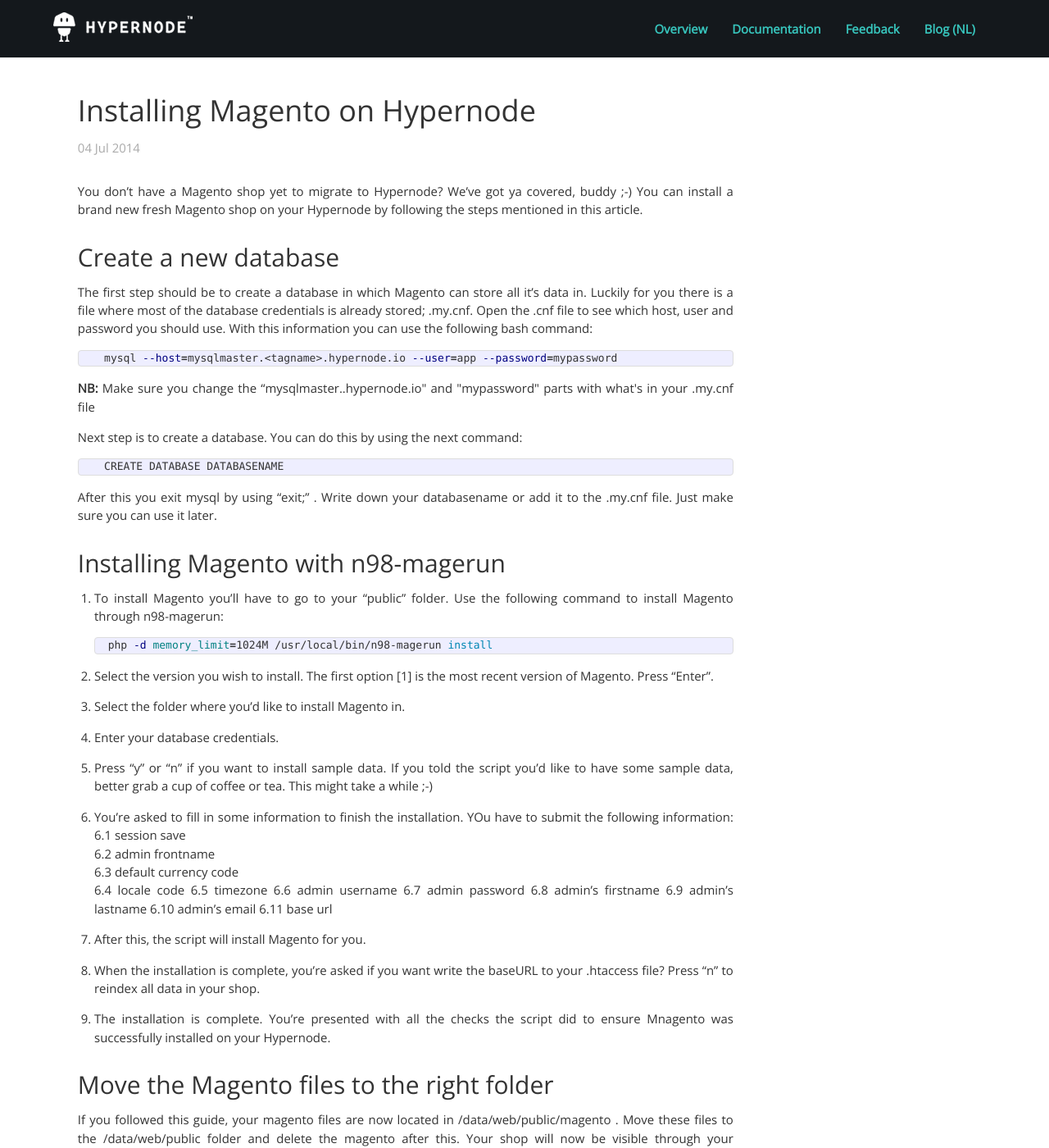
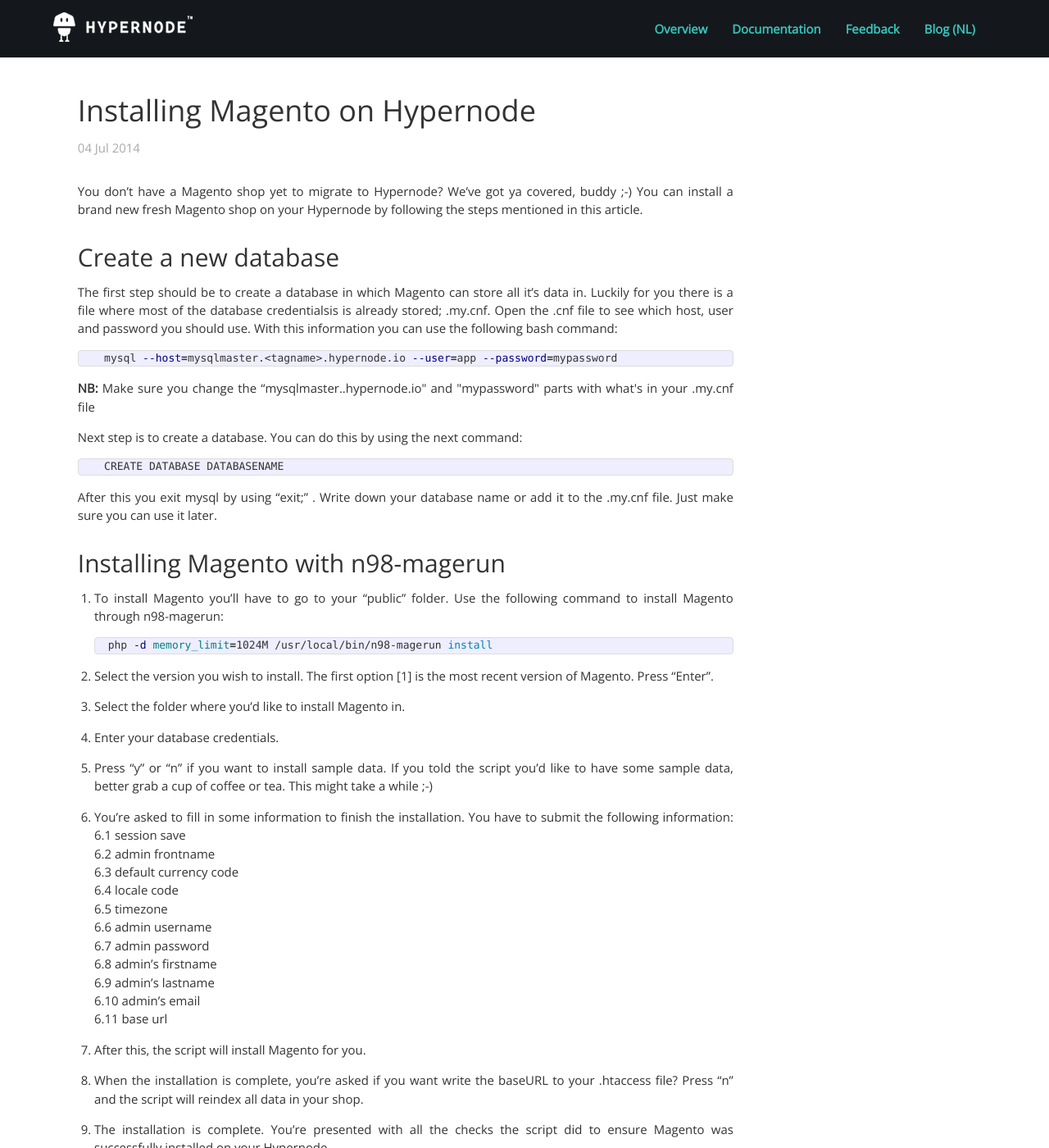
Before and after one commit to damnlie/hypernode.github.io, a Jekyll site: the page built from _posts/2014-07-04-installing-magento-on-hypernode.md, in a window 1280 px wide and 1400 px high. Shown: the whole window at 82% size. Built offline with Jekyll 4.4.1, drawn with Linux system fonts in a browser that asks for light colours; nearby versions of some CDN libraries; Markdown is read by kramdown in place of the engine named in the settings; a script that is not in the unit is left out; some of the changed text lies outside the part shown.

Commit message:
Ik zag nog een typo...

````diff
--- a/_posts/2014-07-04-installing-magento-on-hypernode.md
+++ b/_posts/2014-07-04-installing-magento-on-hypernode.md
@@ -10,7 +10,7 @@
 
 ## Create a new database
 
-The first step should be to create a database in which Magento can store all it's data in. Luckily for you there is a file where most of the database credentials is already stored; .my.cnf.
+The first step should be to create a database in which Magento can store all it's data in. Luckily for you there is a file where most of the database credentialsis is already stored; .my.cnf.
 Open the .cnf file to see which host, user and password you should use. With this information you can use the following bash command:
 
 ```sh
@@ -25,7 +25,7 @@
    CREATE DATABASE DATABASENAME
   ```
 
-After this you exit mysql by using "exit;" . Write down your databasename or add it to the .my.cnf file. Just make sure you can use it later.
+After this you exit mysql by using "exit;" . Write down your database name or add it to the .my.cnf file. Just make sure you can use it later.
 
 ## Installing Magento with n98-magerun
 
@@ -43,28 +43,28 @@
 
 5. Press "y" or "n" if you want to install sample data. If you told the script you'd like to have some sample data, better grab a cup of coffee or tea. This might take a while ;-)
 
-6. You're asked to fill in some information to finish the installation. YOu have to submit the following information:
+6. You're asked to fill in some information to finish the installation. You have to submit the following information:
 6.1  session save<br>
 6.2  admin frontname<br>
 6.3  default currency code<br>
-6.4  locale code
-6.5  timezone
-6.6  admin username
-6.7  admin password
-6.8  admin's firstname
-6.9  admin's lastname
-6.10 admin's email
-6.11 base url
+6.4  locale code<br>
+6.5  timezone<br>
+6.6  admin username<br>
+6.7  admin password<br>
+6.8  admin's firstname<br>
+6.9  admin's lastname<br>
+6.10 admin's email<br>
+6.11 base url<br>
 
 7. After this, the script will install Magento for you.
 
-8. When the installation is complete, you're asked if you want write the baseURL to your .htaccess file? Press "n" to reindex all data in your shop.
+8. When the installation is complete, you're asked if you want write the baseURL to your .htaccess file? Press "n" and the script will reindex all data in your shop.
 
-9. The installation is complete. You're presented with all the checks the script did to ensure Mnagento was successfully installed on your Hypernode.
+9. The installation is complete. You're presented with all the checks the script did to ensure Magento was successfully installed on your Hypernode.
 
 ## Move the Magento files to the right folder
 
-If you followed this guide, your magento files are now located in /data/web/public/magento . Move these files to the /data/web/public folder and delete the magento after this.
+If you followed this guide, your magento files are now located in /data/web/public/magento . Move these files to the /data/web/public folder and delete the magento folder after this.
 Your shop will now be visible through your Hypernode URL.
 
 ## Configure Redis as Cache Backend
@@ -111,11 +111,11 @@
 
 ## Optional: configure Lesti::FPC
 
-If you'd like to use Lesti::FPC on hypernode, please follow the following steps:
+If you'd like to use Lesti::FPC on Fypernode, please follow the next steps:
 
 1. Go to your public folder; /data/web/public
 
-2. Use the following commands to install the Redis module on your shop:
+2. Use the following command to install the Lesti::FPC module on your shop:
 
    ```sh
    modman clone git://github.com/GordonLesti/Lesti_Fpc.git
````
